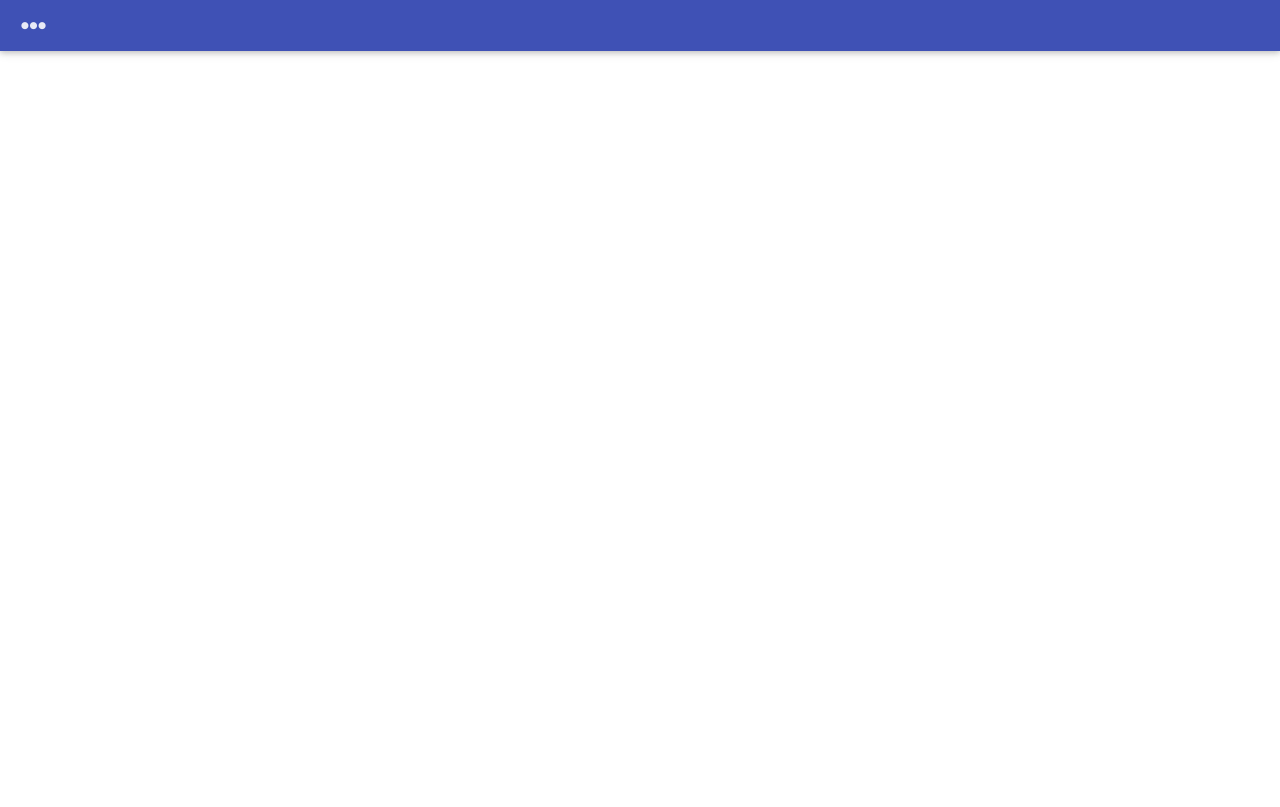
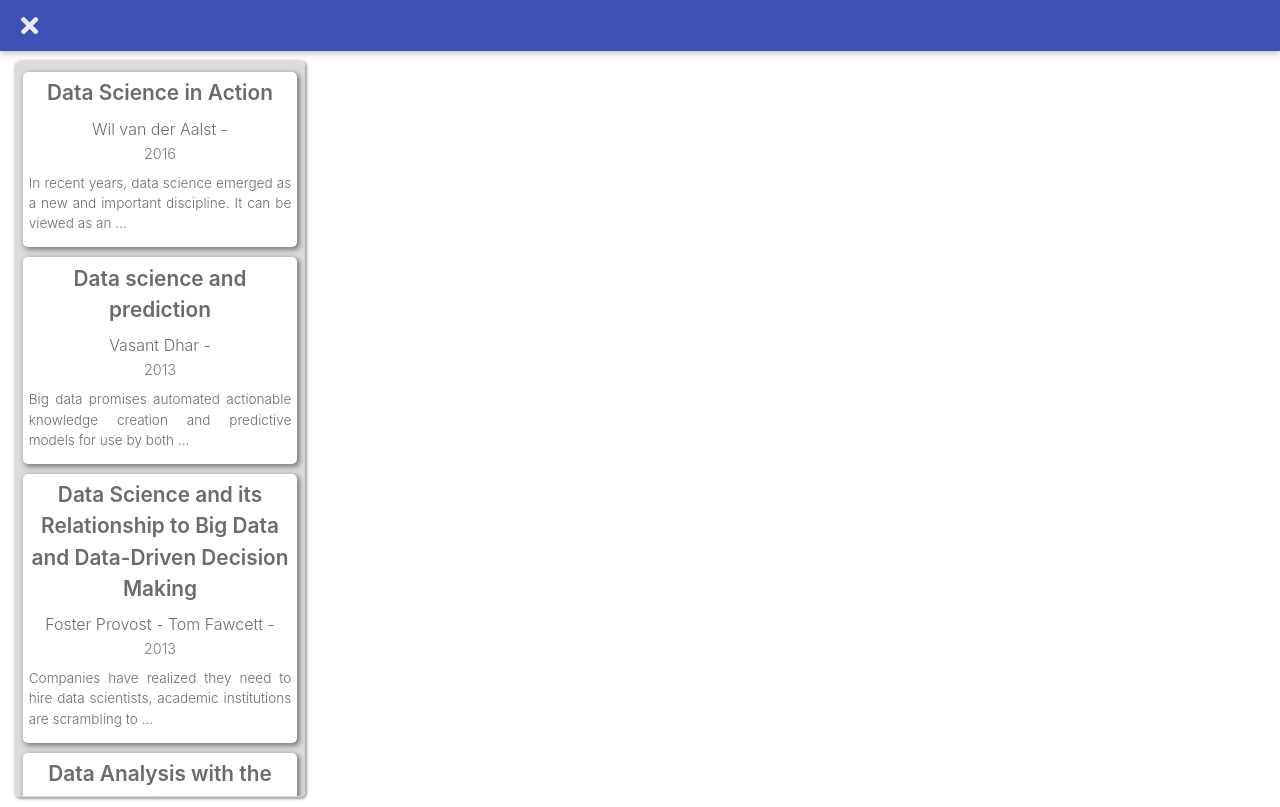
Before and after one commit to InsightfulSummer/rapidSenseMaking_Client, a React (Create React App) app: page / in a window 1280 px wide. Built offline with nearby package versions, Linux system fonts and the light colour scheme.

Commit message:
listView done

```diff
--- a/package.json
+++ b/package.json
@@ -14,6 +14,7 @@
     "react-redux": "^7.2.2",
     "react-router-dom": "^5.2.0",
     "react-scripts": "4.0.3",
+    "react-scroll": "^1.8.2",
     "redux": "^4.0.5",
     "web-vitals": "^1.1.1"
   },
--- a/src/App.css
+++ b/src/App.css
@@ -4,6 +4,9 @@
   margin-left: 0;
 }
 
+p{
+  margin-bottom: 0.5rem;
+}
 
 /* Header Styles */
 .headerIcon {
@@ -22,4 +25,81 @@
   height: 92vh;
   margin-top: 10px;
   margin-bottom: 10px;
+  padding-bottom: 2%;
+  overflow-y: scroll;
+  box-shadow: 1px 1px 3px 1px rgb(160, 160, 160);
 }
+
+/* ListItem styles */
+.listItem {
+  width: 95%;
+  border-radius: 5px;
+  margin-top: 10px;
+  margin-left: auto;
+  margin-right: auto;
+  text-align: justify;
+  background: white;
+  box-shadow: 2px 2px 5px 1px grey;
+  transition: all 250ms;
+  cursor: pointer;
+}
+
+.activeListItem {
+  box-shadow: 2px 2px 9px 2px #3f51b5;
+}
+
+.itemTitle {
+  text-align: center;
+  font-size: 1.3em;
+  font-weight: 600;
+  color: #6b6b6b;
+}
+
+.authors {
+  text-align: center;
+  color: #6b6b6b;
+  font-size: 1em;
+}
+
+.publishingYear {
+  font-size: 0.9em;
+  color: #7a7a7a;
+}
+
+.itemAbstract {
+  font-size: 0.85em;
+  color: #6b6b6b;
+}
+
+.clusterIndicator {
+  width: 100%;
+  height: 15px;
+  background: linear-gradient(#ffffff, #3f51b5);
+  border-bottom-left-radius: 5px;
+  border-bottom-right-radius: 5px;
+  filter: blur(2px);
+}
+
+/* Scroll-indicator */
+/* width */
+::-webkit-scrollbar {
+  width: 2.5px;
+  border-radius: 50%;
+}
+
+/* Track */
+::-webkit-scrollbar-track {
+  background: #ffffff;
+}
+
+/* Handle */
+::-webkit-scrollbar-thumb {
+  background: #6b6b6b;
+  transition: all 500ms;
+}
+
+/* Handle on hover */
+::-webkit-scrollbar-thumb:hover {
+  background: #4b4b4b;
+  width: 8px;
+}
--- a/src/components/listItem.js
+++ b/src/components/listItem.js
@@ -0,0 +1,56 @@
+import React from 'react'
+import { MDBAnimation } from 'mdbreact'
+import { Element, scroller } from 'react-scroll'
+
+import { useDispatch, useSelector } from 'react-redux'
+import { SetActiveDocument, UnSetActiveDocument } from '../redux/actions/actions'
+
+const ListItem = ({ title, authors, publishingYear, abstract, id }) => {
+
+    let subAbstract = abstract.substr(0, 100)
+    subAbstract = subAbstract.substr(0, subAbstract.lastIndexOf(" "))
+
+    const dispatch = useDispatch()
+
+    const { activeDocumentId } = useSelector(state => ({
+        activeDocumentId: state.interactionReducer.activeDocumentId
+    }))
+
+    const ItemClick = () => {
+        if (activeDocumentId == id) {
+            dispatch(UnSetActiveDocument())
+        } else {
+            // set active document
+            dispatch(SetActiveDocument(id))
+            // scroll to this item
+            setTimeout(()=>{
+                scroller.scrollTo("document_"+id, {
+                    duration : 1500,
+                    smooth: true,
+                    containerId : "listContainer",
+                    offset: -15
+                })
+            } , 150)
+        }
+    }
+
+    return (
+        <Element name={"document_" + id}>
+            <MDBAnimation>
+                <div className={activeDocumentId == id ? "listItem activeListItem" : "listItem"} onClick={ItemClick}>
+                    <div style={{ padding: "2%" }}>
+                        <p className="itemTitle">{title}</p>
+                        <p className="authors">
+                            {authors.map(author => (author.name + " - "))}
+                            <span className="publishingYear"><br />{publishingYear}</span>
+                        </p>
+                        <p className="itemAbstract">{activeDocumentId == id ? abstract : subAbstract + " ..."}</p>
+                    </div>
+                    {/* <div className="clusterIndicator " /> */}
+                </div>
+            </MDBAnimation>
+        </Element>
+    )
+}
+
+export default ListItem
--- a/src/redux/actions/actions.js
+++ b/src/redux/actions/actions.js
@@ -7,3 +7,28 @@ export const toggleListView = () => {
         type : types.ToggleListView
     }
 }
+
+// data-related actions
+
+export const fetchDocuments = () => {
+    return {
+        type : types.FetchDocuments
+    }
+}
+
+// interaction-related actions
+
+export const SetActiveDocument = (documentId) => {
+    return {
+        type : types.SetActiveDocument,
+        payload : {
+            documentId
+        }
+    }
+}
+
+export const UnSetActiveDocument = () => {
+    return {
+        type : types.UnSetActiveDocument
+    }
+}
--- a/src/redux/actions/types.js
+++ b/src/redux/actions/types.js
@@ -1,3 +1,6 @@
 export default {
-    ToggleListView : "ToggleListView"
+    ToggleListView : "ToggleListView",
+    FetchDocuments : "FetchDocuments",
+    SetActiveDocument : "SetActiveDocument",
+    UnSetActiveDocument : "UnSetActiveDocument"
 }
--- a/src/redux/reducers/componentReducer.js
+++ b/src/redux/reducers/componentReducer.js
@@ -1,6 +1,6 @@
 import types from '../actions/types'
 const initialState = {
-    listViewOpen : false
+    listViewOpen : true
 }
 
 const reducer = (state=initialState, actions) => {
--- /dev/null
+++ b/src/redux/reducers/dataReducer.js
@@ -0,0 +1,19 @@
+import SampleData from '../../data/sampleListOfDocuments.json'
+import types from '../actions/types';
+const initialState = {
+    documents : SampleData
+}
+
+const reducer = (state = initialState, actions) => {
+    switch (actions.type) {
+        case types.FetchDocuments:
+            return {
+                ...state, documents : SampleData
+            }
+
+        default:
+            return state;
+    }
+}
+
+export default reducer
--- /dev/null
+++ b/src/redux/reducers/interactionReducer.js
@@ -0,0 +1,24 @@
+import types from "../actions/types";
+
+const initialState = {
+    activeDocumentId : null
+}
+
+const reducer = (state=initialState, actions) => {
+    switch (actions.type) {
+        case types.SetActiveDocument:
+            return {
+                ...state, activeDocumentId : actions.payload.documentId
+            }
+
+        case types.UnSetActiveDocument:
+            return {
+                ...state, activeDocumentId : null
+            }
+
+        default:
+            return state;
+    }
+}
+
+export default reducer
--- a/src/redux/reducers/rootReducer.js
+++ b/src/redux/reducers/rootReducer.js
@@ -2,9 +2,13 @@ import {
     combineReducers
 } from 'redux'
 import componentReducer from './componentReducer'
+import dataReducer from './dataReducer'
+import interactionReducer from './interactionReducer'
 
 const rootReducer = combineReducers({
-    componentReducer
+    componentReducer,
+    dataReducer,
+    interactionReducer
 })
 
 export default rootReducer
--- a/src/sections/listView.js
+++ b/src/sections/listView.js
@@ -1,11 +1,27 @@
 import { MDBAnimation } from 'mdbreact'
 import React from 'react'
+import ListItem from '../components/listItem'
+
+import {useSelector} from 'react-redux'
 
 const ListView = () => {
+    const {documents} = useSelector(state => ({
+        documents : state.dataReducer.documents
+    }))
     return(
         <MDBAnimation type="slideInLeft">
-            <div className="listContainer">
-
+            <div className="listContainer" id="listContainer">
+                {
+                    documents.map(doc => (
+                        <ListItem
+                            title={doc.title}
+                            authors={doc.authors}
+                            publishingYear={doc.publishYear}
+                            abstract={doc.abstract}
+                            id={doc._id}
+                        />
+                    ))
+                }
             </div>
         </MDBAnimation>
     )
```
Also changed, not shown: 1 other file (tests, documents, lock files or other folders).
